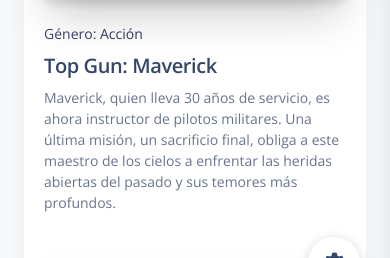
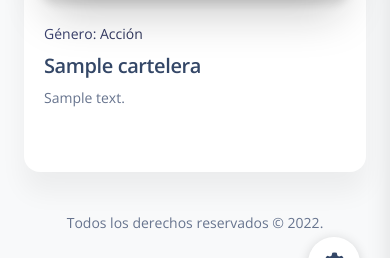
Before and after one commit to JalilManuel23/autocinema, a PHP site: page /pages/cartelera.php in a window 390 px wide. Shown: the part 525-783 px from the top of the page. Run offline with PHP 8.4, Linux system fonts and the light colour scheme; tables that the repository leaves empty or names only in its code hold one stand-in row (values such as "Sample post"); grey boxes marked "Sample" are stand-in pictures; some libraries are stand-ins or nearby versions.

Commit message:
Se agrega mostrar imagenes dinamicamente

```diff
--- a/pages/cartelera.php
+++ b/pages/cartelera.php
@@ -1,6 +1,6 @@
 <?php
+  // Conexión a BD
   include("../php/conexion.php");
-
 ?>
 
 <!DOCTYPE html>
@@ -375,22 +375,30 @@
             </div>
             <div class="card-body p-3">
               <div class="row">
+                <?php
+                  $sql = "SELECT * FROM cartelera";
+                  if($result = mysqli_query($conn, $sql)){
+                      if(mysqli_num_rows($result) > 0){
+                      while($row = mysqli_fetch_array($result)){
+                ?>
                         <div class="col-xl-3 col-md-6 mb-xl-0 mb-4">
                           <div class="card card-blog card-plain">
                             <div class="position-relative">
                               <a class="d-block shadow-xl border-radius-xl">
-                        <img src="https://pics.filmaffinity.com/Top_Gun_Maverick-537976462-large.jpg" alt="img-blur-shadow" class="img-fluid shadow border-radius-xl">
+                                <?php
+                                  echo "<img src=".$row['imagen']." alt='img-blur-shadow' class='img-fluid shadow border-radius-xl'>";
+                                ?>
                               </a>
                             </div>
                             <div class="card-body px-1 pb-0">
                               <p class="text-gradient text-dark mb-2 text-sm">Género: Acción</p>
                               <a href="javascript:;">
                                 <h5>
-                          Top Gun: Maverick
+                                  <?php echo $row['nombre']; ?>
                                 </h5>
                               </a>
                               <p class="mb-4 text-sm">
-                        Maverick, quien lleva 30 años de servicio, es ahora instructor de pilotos militares. Una última misión, un sacrificio final, obliga a este maestro de los cielos a enfrentar las heridas abiertas del pasado y sus temores más profundos.
+                                <?php echo $row['descripcion']; ?>
                               </p>
                               <div class="d-flex align-items-center justify-content-between">
 
@@ -398,75 +406,11 @@
                             </div>
                           </div>
                         </div>
-                <div class="col-xl-3 col-md-6 mb-xl-0 mb-4">
-                  <div class="card card-blog card-plain">
-                    <div class="position-relative">
-                      <a class="d-block shadow-xl border-radius-xl">
-                        <img src="https://pics.filmaffinity.com/John_Wick_Cap_tulo_3_Parabellum-953528381-mmed.jpg" alt="img-blur-shadow" class="img-fluid shadow border-radius-lg">
-                      </a>
-                    </div>
-                    <div class="card-body px-1 pb-0">
-                      <p class="text-gradient text-dark mb-2 text-sm">Género: Acción</p>
-                      <a href="javascript:;">
-                        <h5>
-                          Jhon Wick 3: Parabellum
-                        </h5>
-                      </a>
-                      <p class="mb-4 text-sm">
-                        John Wick regresa de nuevo pero con una recompensa sobre su cabeza que persigue unos mercenarios. Tras asesinar a uno de los miembros de su gremio, Wick es expulsado y se convierte en el foco de atención de todos los sicarios de la organización.
-                      </p>
-                      <div class="d-flex align-items-center justify-content-between">
-
-                      </div>
-                    </div>
-                  </div>
-                </div>
-                <div class="col-xl-3 col-md-6 mb-xl-0 mb-4">
-                  <div class="card card-blog card-plain">
-                    <div class="position-relative">
-                      <a class="d-block shadow-xl border-radius-xl">
-                        <img src="https://es.web.img3.acsta.net/pictures/17/10/03/08/45/4260918.jpg" alt="img-blur-shadow" class="img-fluid shadow border-radius-xl">
-                      </a>
-                    </div>
-                    <div class="card-body px-1 pb-0">
-                      <p class="text-gradient text-dark mb-2 text-sm">Género: Acción</p>
-                      <a href="javascript:;">
-                        <h5>
-                          Blade Runner 2049
-                        </h5>
-                      </a>
-                      <p class="mb-4 text-sm">
-                        Tres décadas después de los eventos de la primera película, un nuevo blade runner, el oficial de policía K (Ryan Gosling), desentierra un secreto largamente sepultado que podría sumergir a la sociedad en un caos. El descubrimiento de K lo lleva a buscar a Rick Deckard (Harrison Ford), un antiguo blade runner de la policía de Los Ángeles que ha estado desaparecido por 30 años.
-                      </p>
-                      <div class="d-flex align-items-center justify-content-between">
-
-                      </div>
-                    </div>
-                  </div>
-                </div>
-                <div class="col-xl-3 col-md-6 mb-xl-0 mb-4">
-                  <div class="card card-blog card-plain">
-                    <div class="position-relative">
-                      <a class="d-block shadow-xl border-radius-xl">
-                        <img src="https://es.web.img3.acsta.net/pictures/22/03/16/12/44/0138242.jpg" alt="img-blur-shadow" class="img-fluid shadow border-radius-xl">
-                      </a>
-                    </div>
-                    <div class="card-body px-1 pb-0">
-                      <p class="text-gradient text-dark mb-2 text-sm">Género: Ciencia Ficción</p>
-                      <a href="javascript:;">
-                        <h5>
-                          Animales Fantásticos: Los Secretos De Dumbledore
-                        </h5>
-                      </a>
-                      <p class="mb-4 text-sm">
-                        Ante una severa amenaza, el magizoólogo Newt Scamander lidera a un valiente grupo de magos y brujas que busca detener al malvado Gellert Grindelwald.
-                      </p>
-                      <div class="d-flex align-items-center justify-content-between">
-
-                      </div>
-                    </div>
-                  </div>
-                </div>
+                <?php
+                      }
+                    }
+                  }
+                ?>
               </div>
             </div>
           </div>
```
Lines whose indentation alone changed are shown as unchanged.
